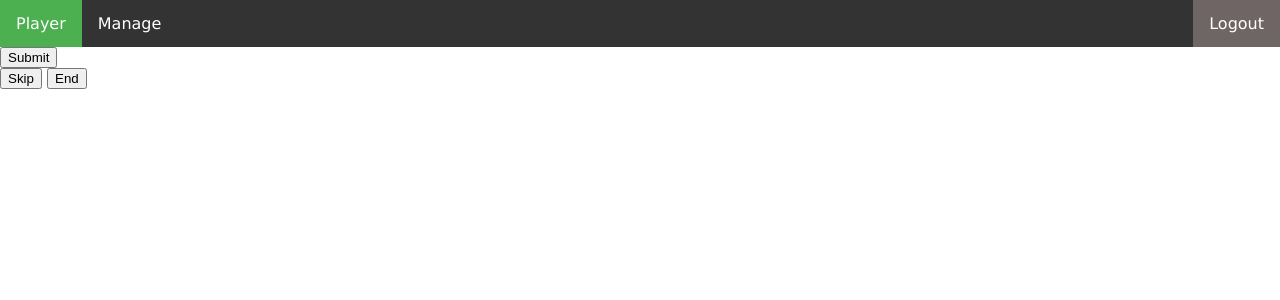
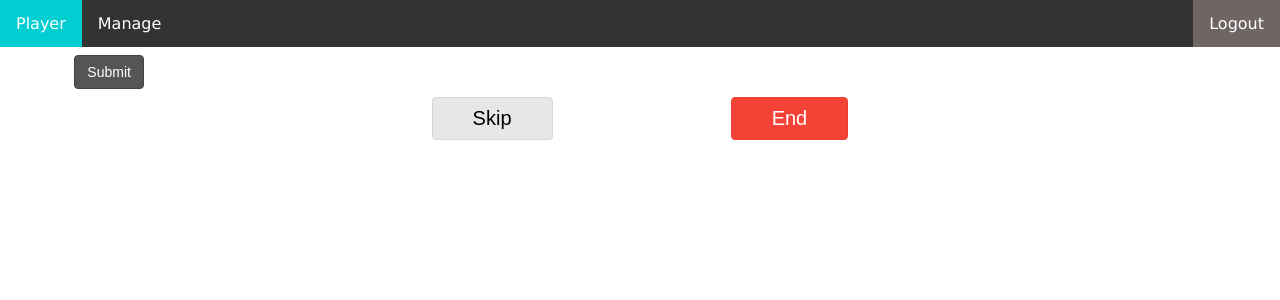
Before and after one commit to eduardoceretta/yqueuer, a Django app: page /player/ in a window 1280 px wide. Shown: the top 300 px of the page. Run offline with Django 3.2, Linux system fonts and the light colour scheme; the visitor is signed in with stand-in values (Sample User, id 1); data that the repository does not hold is empty; parts of the project's set-up code (start-up, migrations or seed data) failed here and were passed over.

Commit message:
A bit better design, not by much

```diff
--- a/frontend/templates/frontend/player.html
+++ b/frontend/templates/frontend/player.html
@@ -3,31 +3,6 @@
 
 {% block head_block %}
   <script src="{% static "javascript/dev_jquery-3.1.1.js" %}"></script>
-{% endblock %}
-
-{% block body_block %}
-
-  <div id="channel_form_div">
-    <form method="get">
-{% for channel in all_channels %}
-      <img class="channel_thumbnail" src={{ channel.thumbnails }}>
-  {% if channel.name in channel_list %}
-      <input type="checkbox" checked="True" name="channel" value="{{ channel.name }}">{{ channel.title }}
-  {% else %}
-      <input type="checkbox" name="channel" value="{{ channel.name }}">{{ channel.title }}
-  {% endif %}
-      <br>
-{% endfor %}
-      <input type="submit" value="Submit">
-    </form>
-  </div>
-
-  <div id="player"></div>
-
-  <button onclick="Skip()">Skip</button>
-  <button onclick="End()">End</button>
-  <div id="list"></div>
-
   <script type="text/javascript">
 
     function log() {
@@ -203,3 +178,66 @@
 
   </script>
 {% endblock %}
+
+
+
+{# #####################################BODY########################### #}
+{% block body_block %}
+
+<!-- Content Top -->
+<div class="content-top">
+  <div class="row">
+    <div class="channel-selector">
+      <form method="get">
+        <div class="col-12">
+          <ul>
+{% for channel in all_channels %}
+            <li>
+              <label><img class="channel_thumbnail" src={{ channel.thumbnails }}>
+  {% if channel.name in channel_list %}
+              <input type="checkbox" checked="True" name="channel" value="{{ channel.name }}">{{ channel.title }}
+  {% else %}
+              <input type="checkbox" name="channel" value="{{ channel.name }}">{{ channel.title }}
+  {% endif %}
+              </label>
+            </li>
+{% endfor %}
+          </ul>
+        </div>
+        <div class="col-2">
+          <input class="btn" type="submit" value="Submit">
+        </div>
+      </form>
+    </div>
+  </div>
+</div>
+
+<!-- Content Center -->
+<div class="content-center">
+  <div class="row">
+    <div class="col-12 player">
+      <div id="player"></div>
+    </div>
+  </div>
+
+  <div class="row">
+    <div class="col-4">
+      <span style="visibility: hidden;">hack</span>
+    </div>
+    <div class="col-4 action-group">
+      <button class="btn btn-skip" onclick="Skip()">Skip</button>
+      <button class="btn btn-end" onclick="End()">End</button>
+    </div>
+  </div>
+</div>
+
+<!-- Content Bottom -->
+<div class="content-bottom">
+  <div class="row">
+    <div class="col-12">
+      <div id="list"></div>
+    </div>
+  </div>
+</div>
+
+{% endblock %}
--- a/static/main.css
+++ b/static/main.css
@@ -6,6 +6,38 @@ body {
 .channel_thumbnail {
   height: 50px;
 }
+
+* {
+  box-sizing: border-box;
+}
+.row {
+  /*border: 1px solid blue;*/
+}
+
+.row::after {
+    content: "";
+    clear: both;
+    display: table;
+}
+
+[class*="col-"] {
+    float: left;
+    /*padding: 15px;*/
+    /*border: 1px solid red;*/
+}
+.col-1 {width: 8.33%;}
+.col-2 {width: 16.66%;}
+.col-3 {width: 25%;}
+.col-4 {width: 33.33%;}
+.col-5 {width: 41.66%;}
+.col-6 {width: 50%;}
+.col-7 {width: 58.33%;}
+.col-8 {width: 66.66%;}
+.col-9 {width: 75%;}
+.col-10 {width: 83.33%;}
+.col-11 {width: 91.66%;}
+.col-12 {width: 100%;}
+
 
 .menu ul {
   list-style-type: none;
@@ -32,10 +64,104 @@ body {
 }
 
 .menu .active {
-  background-color: #4CAF50;
+  background-color: #00CED1;
 }
 
 .menu .logout {
   float: right;
   background-color: #6F6565;
 }
+
+
+.content {
+  margin:0;
+}
+
+.content-top {
+  padding:3px;
+}
+
+.channel-selector {
+}
+
+.channel-selector ul {
+  list-style-type: none;
+  margin: 0;
+  padding: 0;
+  overflow: hidden;
+  text-align: center;
+  /*width: 80%;*/
+  float:left;
+}
+
+.channel-selector li {
+  margin: 3px;
+  padding: 0;
+  display: inline-block;
+  text-align: center;
+  max-width: 10%;
+}
+
+.channel-selector li img {
+  display: block;
+  text-align: center;
+  margin: auto;
+}
+
+.channel-selector input[type=submit] {
+  display: block;
+  margin:auto;
+  margin-top:5px;
+}
+
+.btn {
+  display: inline-block;
+  padding: 6px 12px;
+  margin-bottom: 0;
+  font-size: 14px;
+  font-weight: 400;
+  line-height: 1.42857143;
+  text-align: center;
+  white-space: nowrap;
+  vertical-align: middle;
+  cursor: pointer;
+  border: 1px solid transparent;
+  border-radius: 4px;
+  color: #fff;
+  background-color: #555555;
+  border-color: #454444;
+}
+
+.btn:hover{
+  background-color: #646262;
+  box-shadow:0 8px 16px 0 rgba(0,0,0,0.2),0 6px 20px 0 rgba(0,0,0,0.19)
+}
+
+.btn-skip {
+  font-size: 20px;
+  padding-left: 40px;
+  padding-right: 40px;
+  margin: 5px;
+  background-color: #e7e7e7;
+  border-color: #D8D6D6;
+  color: black;
+  float:left;
+}
+
+.btn-end {
+  font-size: 20px;
+  padding-left: 40px;
+  padding-right: 40px;
+  margin: 5px;
+  background-color: #f44336;
+  border-color: #E64135;
+  float:right;
+}
+
+.action-group {
+  text-align: center;
+}
+
+.player {
+  text-align: center;
+}
```
